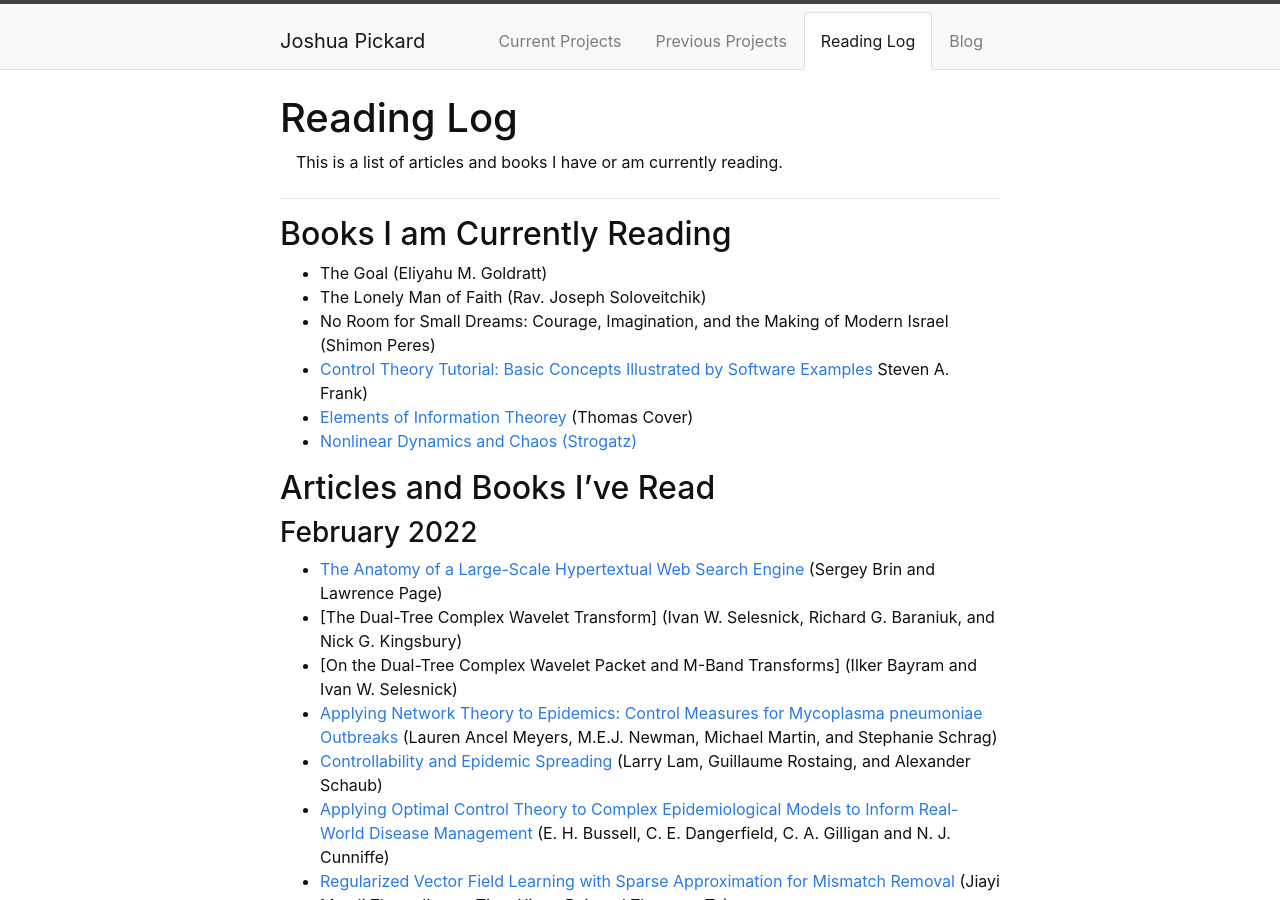
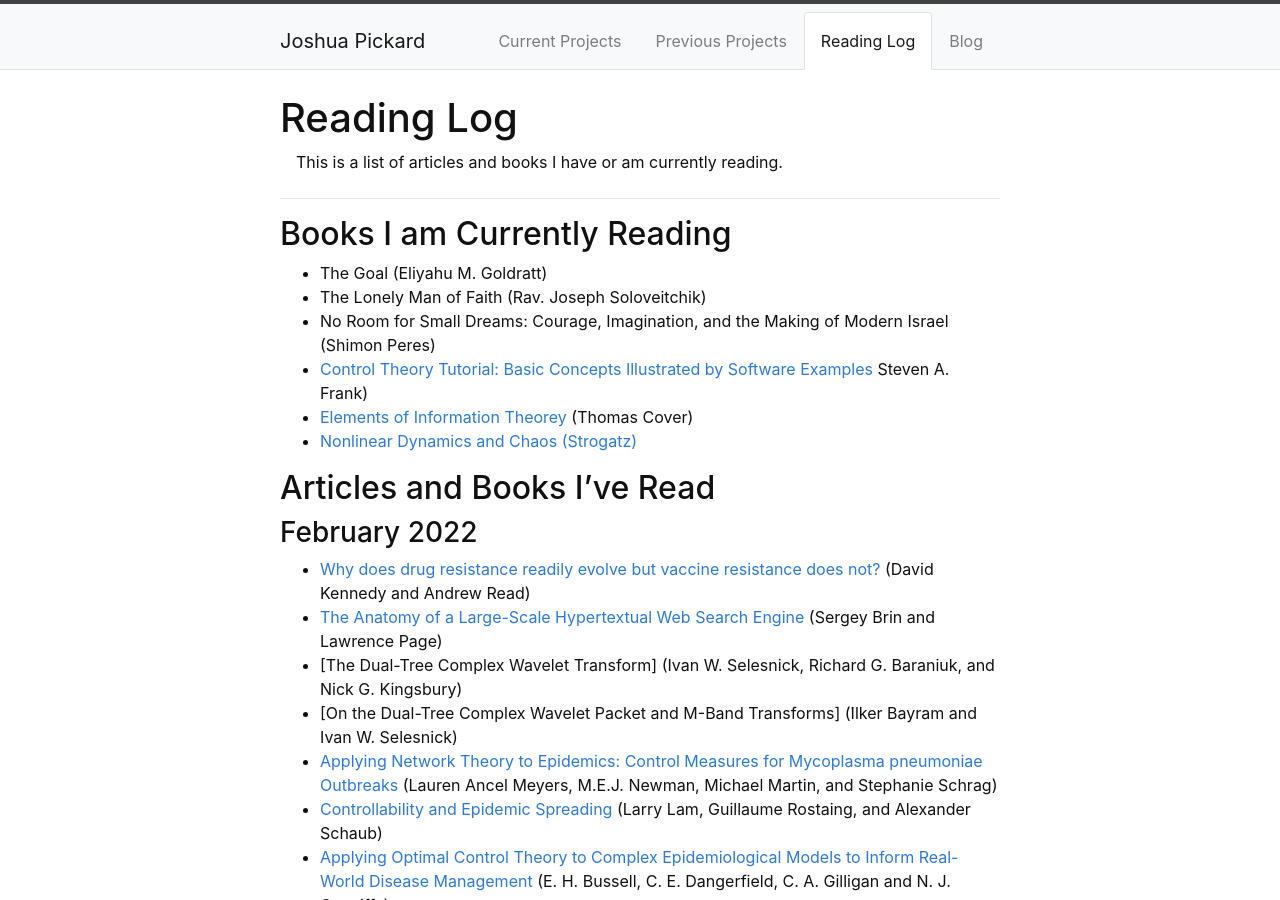
Before and after one commit to Jpickard1/jpickard1.github.io, a Jekyll site: the page built from content/3-Reading_Log.md, in a window 1280 px wide and 900 px high. Built offline with Jekyll 4.4.1, drawn with Linux system fonts in a browser that asks for light colours.

Commit message:
Update 3-Reading_Log.md

```diff
--- a/content/3-Reading_Log.md
+++ b/content/3-Reading_Log.md
@@ -16,6 +16,7 @@ description: >
 ## Articles and Books I've Read
 
 ### February 2022
+- [Why does drug resistance readily evolve but vaccine resistance does not?](https://royalsocietypublishing.org/doi/10.1098/rspb.2016.2562) (David Kennedy and Andrew Read)
 - [The Anatomy of a Large-Scale Hypertextual Web Search Engine](https://snap.stanford.edu/class/cs224w-readings/Brin98Anatomy.pdf) (Sergey Brin and Lawrence Page)
 - [The Dual-Tree Complex Wavelet Transform]<!-- In an email from Jonathan on 1/25/2022 --> (Ivan W. Selesnick, Richard G. Baraniuk, and Nick G. Kingsbury)
 - [On the Dual-Tree Complex Wavelet Packet and M-Band Transforms]<!-- In an email from Jonathan on 1/25/2022 --> (̇Ilker Bayram and Ivan W. Selesnick)
```
